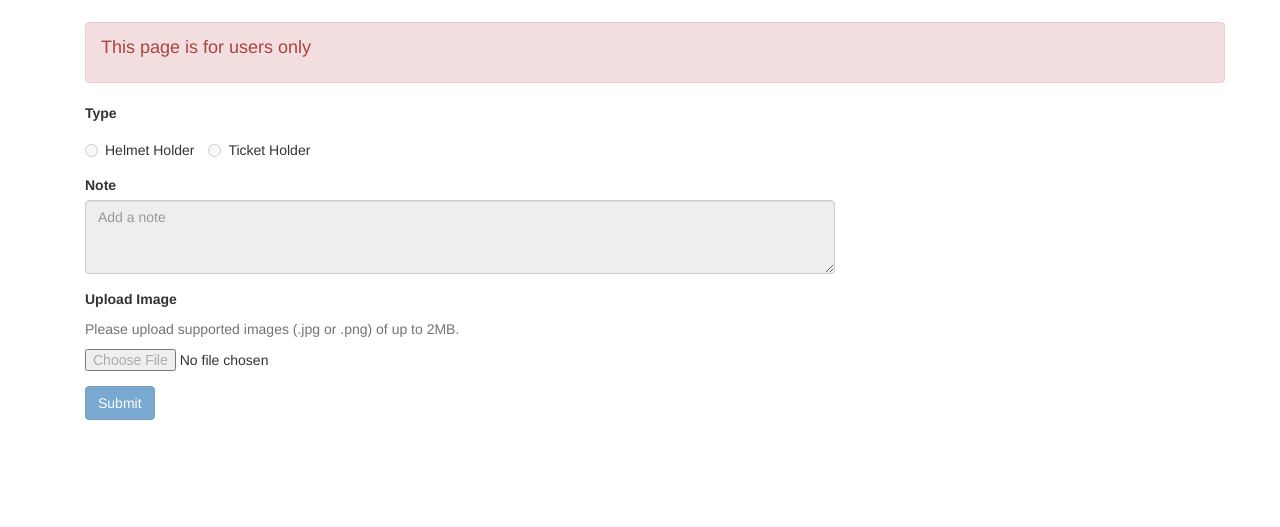
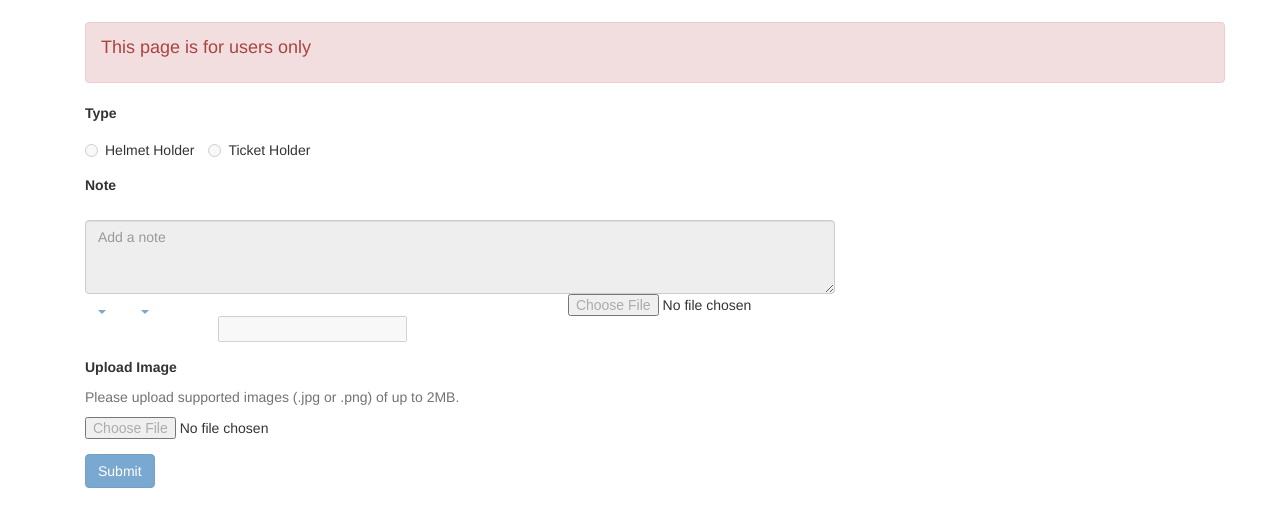
Before and after one commit to jamesacuan/XD, a PHP site: page /xd/addjoborder.php in a window 1280 px wide. Shown: the part 168-695 px from the top of the page. Run offline with PHP 8.4, Linux system fonts and the light colour scheme; the visitor is signed in with stand-in values (Sample User, id 1).

Commit message:
experimenting with wysiwyg editor

```diff
--- a/addJobOrder.php
+++ b/addJobOrder.php
@@ -111,7 +111,60 @@
 
   <div class="form-group">
     <label class="control-label" for="noteArea">Note</label>
-    <textarea class="form-control" name="note" placeholder="Add a note" rows="3" id="noteArea" required></textarea>
+    <div id="noteArea">
+    </div>    <textarea class="form-control" name="note" placeholder="Add a note" rows="3"  required></textarea>
+    <div class="btn-toolbar" data-role="editor-toolbar" data-target="#editor">
+      <div class="btn-group">
+        <a class="btn dropdown-toggle" data-toggle="dropdown" title="Font"><i class="icon-font"></i><b class="caret"></b></a>
+          <ul class="dropdown-menu">
+          </ul>
+        </div>
+      <div class="btn-group">
+        <a class="btn dropdown-toggle" data-toggle="dropdown" title="Font Size"><i class="icon-text-height"></i>&nbsp;<b class="caret"></b></a>
+          <ul class="dropdown-menu">
+          <li><a data-edit="fontSize 5"><font size="5">Huge</font></a></li>
+          <li><a data-edit="fontSize 3"><font size="3">Normal</font></a></li>
+          <li><a data-edit="fontSize 1"><font size="1">Small</font></a></li>
+          </ul>
+      </div>
+      <div class="btn-group">
+        <a class="btn" data-edit="bold" title="Bold (Ctrl/Cmd+B)"><i class="icon-bold"></i></a>
+        <a class="btn" data-edit="italic" title="Italic (Ctrl/Cmd+I)"><i class="icon-italic"></i></a>
+        <a class="btn" data-edit="strikethrough" title="Strikethrough"><i class="icon-strikethrough"></i></a>
+        <a class="btn" data-edit="underline" title="Underline (Ctrl/Cmd+U)"><i class="icon-underline"></i></a>
+      </div>
+      <div class="btn-group">
+        <a class="btn" data-edit="insertunorderedlist" title="Bullet list"><i class="icon-list-ul"></i></a>
+        <a class="btn" data-edit="insertorderedlist" title="Number list"><i class="icon-list-ol"></i></a>
+        <a class="btn" data-edit="outdent" title="Reduce indent (Shift+Tab)"><i class="icon-indent-left"></i></a>
+        <a class="btn" data-edit="indent" title="Indent (Tab)"><i class="icon-indent-right"></i></a>
+      </div>
+      <div class="btn-group">
+        <a class="btn" data-edit="justifyleft" title="Align Left (Ctrl/Cmd+L)"><i class="icon-align-left"></i></a>
+        <a class="btn" data-edit="justifycenter" title="Center (Ctrl/Cmd+E)"><i class="icon-align-center"></i></a>
+        <a class="btn" data-edit="justifyright" title="Align Right (Ctrl/Cmd+R)"><i class="icon-align-right"></i></a>
+        <a class="btn" data-edit="justifyfull" title="Justify (Ctrl/Cmd+J)"><i class="icon-align-justify"></i></a>
+      </div>
+      <div class="btn-group">
+		  <a class="btn dropdown-toggle" data-toggle="dropdown" title="Hyperlink"><i class="icon-link"></i></a>
+		    <div class="dropdown-menu input-append">
+			    <input class="span2" placeholder="URL" type="text" data-edit="createLink"/>
+			    <button class="btn" type="button">Add</button>
+        </div>
+        <a class="btn" data-edit="unlink" title="Remove Hyperlink"><i class="icon-cut"></i></a>
+
+      </div>
+
+      <div class="btn-group">
+        <a class="btn" title="Insert picture (or just drag & drop)" id="pictureBtn"><i class="icon-picture"></i></a>
+        <input type="file" data-role="magic-overlay" data-target="#pictureBtn" data-edit="insertImage" />
+      </div>
+      <div class="btn-group">
+        <a class="btn" data-edit="undo" title="Undo (Ctrl/Cmd+Z)"><i class="icon-undo"></i></a>
+        <a class="btn" data-edit="redo" title="Redo (Ctrl/Cmd+Y)"><i class="icon-repeat"></i></a>
+      </div>
+      <input type="text" data-edit="inserttext" id="voiceBtn" x-webkit-speech="">
+    </div>
   </div>
 
   <div class="form-group">
@@ -145,5 +198,5 @@
   </div>
 </div>
 </div>
-
+<script src="js/script.js"></script>
 <?php include 'template/footer.php'; ?>
--- a/joborders.php
+++ b/joborders.php
@@ -2,7 +2,7 @@
 include_once "config/core.php";
 include_once "config/database.php";
 include_once "objects/job_order.php";
-include_once "objects/MomentPHP.php";
+
 
 $database = new Database();
 $db = $database->getConnection();
--- a/js/script.js
+++ b/js/script.js
@@ -14,12 +14,16 @@
 })
 
 $(document).ready( function () {
+    $('#noteArea').wysiwyg();
+
     $('#joborders').DataTable({
         "aLengthMenu": [[10, 25, 50, 75, -1], [10, 25, 50, 75, "All"]],
         "pageLength": 25
     });
 
 } );
+
+
 moment().format();
 
 function fromNow(){
--- a/template/header.php
+++ b/template/header.php
@@ -12,6 +12,7 @@
     <script src="js/jquery-3.2.1.js"></script>
     <script src="js/bootstrap.min.js"></script>
     <script src="js/datatables.min.js"></script>
+    <script src="js/bootstrap-wysiwyg.js"></script>
 </head>
 <body>
      <?php include_once 'template/navbar.php'; ?>
--- a/test.php
+++ b/test.php
@@ -5,3 +5,8 @@
     echo $date = date("Y-m-d", $time);
 
     ?>
+
+    <?php
+    $test = "<a href=\"http://google.com\">Google</a>";
+ echo strip_tags("Hello ". $test." <b><i>world!</i></b>");
+    ?>
```
Also changed, not shown: js/bootstrap-wysiwyg.js (added).
